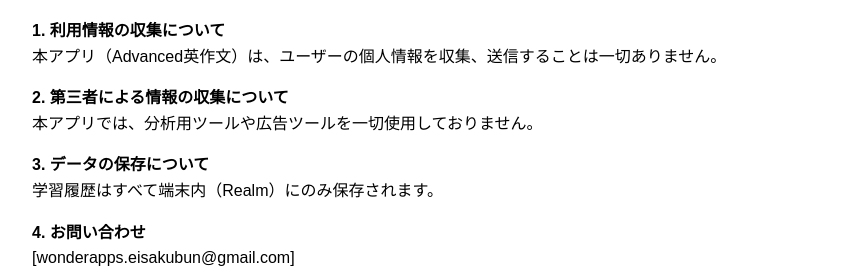
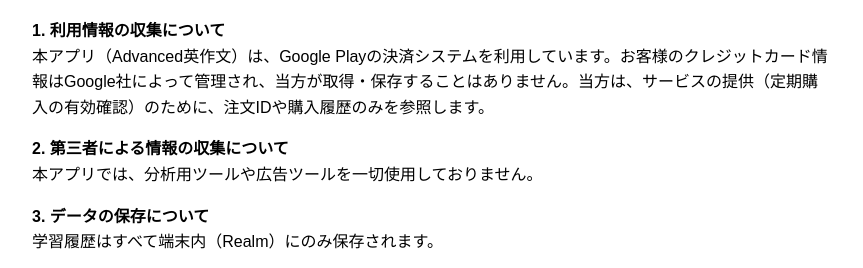
Before and after one commit to wondersequence/Advanced-policy2, a plain HTML site: page index.html in a window 1280 px wide. Shown: the part 96-364 px from the top of the page, without its empty margins (208-1071 px from the left). Drawn offline with Linux system fonts and the light colour scheme.

Commit message:
定期購入の追記

```diff
--- a/index.html
+++ b/index.html
@@ -12,7 +12,7 @@
 </head>
 <body>
     <h1>プライバシーポリシー</h1>
-    <p><strong>1. 利用情報の収集について</strong><br>本アプリ（Advanced英作文）は、ユーザーの個人情報を収集、送信することは一切ありません。</p>
+    <p><strong>1. 利用情報の収集について</strong><br>本アプリ（Advanced英作文）は、Google Playの決済システムを利用しています。お客様のクレジットカード情報はGoogle社によって管理され、当方が取得・保存することはありません。当方は、サービスの提供（定期購入の有効確認）のために、注文IDや購入履歴のみを参照します。</p>
     <p><strong>2. 第三者による情報の収集について</strong><br>本アプリでは、分析用ツールや広告ツールを一切使用しておりません。</p>
     <p><strong>3. データの保存について</strong><br>学習履歴はすべて端末内（Realm）にのみ保存されます。</p>
     <p><strong>4. お問い合わせ</strong><br>[wonderapps.eisakubun@gmail.com]</p>
```
